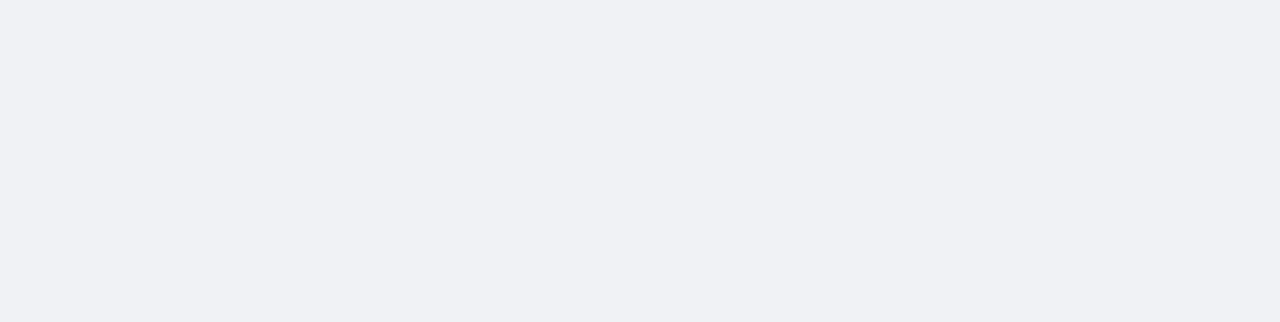
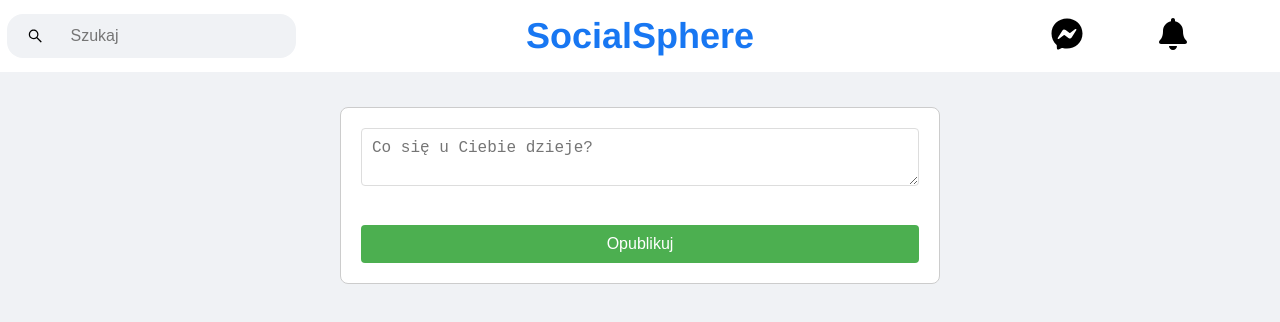
Before and after one commit to JakubWojtkowski/SocialSphere, a React (Create React App) app in the folder client/: page /MainArea in a window 1280 px wide. Before the commit this address had no page. Shown: the top 322 px of the page. Built offline with nearby package versions, Linux system fonts and the light colour scheme.

Commit message:
start homepage

```diff
--- a/client/package.json
+++ b/client/package.json
@@ -9,6 +9,7 @@
     "@testing-library/user-event": "^13.5.0",
     "react": "^18.2.0",
     "react-dom": "^18.2.0",
+    "react-icons": "^5.0.1",
     "react-router-dom": "^6.21.3",
     "react-scripts": "5.0.1",
     "web-vitals": "^2.1.4"
--- a/client/src/App.js
+++ b/client/src/App.js
@@ -1,38 +1,14 @@
-import React, { useEffect, useState } from 'react';
+import React from 'react';
 import { Routes, Route } from 'react-router-dom';
 import LoginPage from './LoginPage/LoginPage';
-import HeaderArea from './HeaderArea/HeaderArea';
+import MainArea from './MainArea/MainArea';
 
 function App() {
-	//const [posts, setPosts] = useState([]);
-
-	// const getPosts = async () => {
-	//   await fetch("/api")
-	//     .then((res) => res.json())
-	//     .then((data) => setPosts(data.posts))
-	//     .catch((error) => console.error(error));
-	// };
-
-	// useEffect(() => {
-	//   getPosts();
-	// }, []);
-
 	return (
 		<div className='App'>
-			{/* {!posts
-        ? "Loading..."
-        : posts.map((post, index) => {
-            return (
-              <div key={index}>
-                <h1>{post.id}</h1>
-                <p>{post.title}</p>
-                <hr></hr>
-              </div>
-            );
-          })} */}
 			<Routes>
 				<Route path='/' exact={true} element={<LoginPage />} />
-				<Route path='/HeaderArea' element={<HeaderArea />} />
+				<Route path='/MainArea' element={<MainArea />} />
 			</Routes>
 		</div>
 	);
--- /dev/null
+++ b/client/src/CreateBoxPost/CreateBoxPost.css
@@ -0,0 +1,38 @@
+.container {
+    width: 600px;
+    margin: 20px auto;
+    border: 1px solid #ccc;
+    padding: 20px;
+    border-radius: 8px;
+    background: #fff;
+  }
+
+  .header {
+    font-size: 18px;
+    margin-bottom: 15px;
+  }
+
+  .form {
+    display: flex;
+    flex-direction: column;
+  }
+
+  .textarea {
+    width: 100%;
+    padding: 10px;
+    font-size: 16px;
+    margin-bottom: 10px;
+    border-radius: 4px;
+    border: 1px solid #ddd;
+    resize: vertical;
+  }
+
+  .button {
+    padding: 10px;
+    background: #4CAF50;
+    color: #fff;
+    border: none;
+    border-radius: 4px;
+    cursor: pointer;
+    font-size: 16px;
+  }
--- /dev/null
+++ b/client/src/CreateBoxPost/CreateBoxPost.js
@@ -0,0 +1,37 @@
+import React, { useState } from 'react';
+import './CreateBoxPost.css';
+
+function CreateBoxPost() {
+	const [postContent, setPostContent] = useState('');
+
+	const handlePostChange = e => {
+		setPostContent(e.target.value);
+	};
+
+	const handlePostSubmit = e => {
+		e.preventDefault();
+
+		//dodawanie do servera
+
+		setPostContent('');
+	};
+
+    return (
+		<div className='container'>
+			<form onSubmit={handlePostSubmit} className='form'>
+				<textarea
+					className='textarea'
+					placeholder='Co się u Ciebie dzieje?'
+					value={postContent}
+					onChange={handlePostChange}
+				/>
+				<br />
+				<button type='submit' className='button'>
+					Opublikuj
+				</button>
+			</form>
+		</div>
+	);
+}
+
+export default CreateBoxPost;
--- a/client/src/HeaderArea/HeaderArea.css
+++ b/client/src/HeaderArea/HeaderArea.css
@@ -0,0 +1,91 @@
+html{
+    font: size 60%;
+    box-sizing: border-box;
+    margin-right: 0px;
+}
+*{
+    margin: 0%;
+}
+body{
+    font:1.6rem helvetica;
+    background-color: #f0f2f5;
+}
+.HomePage{
+    display: grid;
+}
+.header{
+    display: flex;
+    justify-content: space-between;
+    align-items: center;
+    background-color: white;
+    position: sticky;
+    top: 0;
+    width: 100%;
+    height: 4.5rem;
+    border: .1rem black;
+}
+.first-header{
+    display: flex;
+    width: 25%;
+}
+.Search{
+    display: flex;
+    align-items: center;
+    background-color: #F0F2F5;
+    border-radius: 1rem;
+    height: 2.8rem;
+    padding: 0 20px;
+    margin: 28px 7px;
+
+}
+input[type=Search]{
+    width: 100%;
+    padding: 12px 27px;
+    margin: 8px 0;
+    align-items: center;
+    box-sizing: border-box;
+    outline-width: 50px;
+    background-color: #F0F2F5;
+    border:none;
+}
+input::placeholder{font-size: 1rem;}
+
+.middle-header{
+    text-align: center;
+    width: 50%;
+    margin-left: 0;
+}
+
+.middle-header a {
+    text-decoration: none;
+    color: #1877F2;
+    font-weight: bold;
+}
+.Icon{
+    display: flex;
+    align-items: center;
+    cursor: pointer;
+    padding: 0 50px;
+}
+
+.third-header{
+    display: flex;
+    flex-grow: 1;
+    align-items: center;
+    justify-content: space-evenly;
+    width: 25%;
+    padding: 1em;
+}
+.Plus{
+    display: flex;
+    align-items: center;
+    cursor: pointer;
+    padding: 0px 50px;
+    border-radius: 50%;
+    height: 2.7rem;
+    background-color: #F0F2F5;
+}
+
+.active {
+    color: #1877F2;
+}
--- a/client/src/HeaderArea/HeaderArea.js
+++ b/client/src/HeaderArea/HeaderArea.js
@@ -1,9 +1,37 @@
-import React from "react";
+import React from 'react';
+import { AiOutlineSearch } from 'react-icons/ai';
+import {
+	FaFacebookMessenger,
+	FaBell,
+} from 'react-icons/fa';
+import './HeaderArea.css';
 
 function HeaderArea() {
-    return (
-        <h1>Siema</h1>
-    )
+	return (
+		<div className='HomePage'>
+			<div className='header'>
+				<div className='first-header'>
+					<div className='Search'>
+						<AiOutlineSearch style={{ height: '4rem' }} />
+						<input placeholder='Szukaj' type='Search' />
+					</div>
+				</div>
+
+				<div className='middle-header'>
+					<a href='#'><h1>SocialSphere</h1></a>
+				</div>
+
+				<div className='third-header'>
+					<div className='plus'>
+						<FaFacebookMessenger fontSize='2rem' />
+					</div>
+					<div className='plus'>
+						<FaBell fontSize='2rem' />
+					</div>
+				</div>
+			</div>
+		</div>
+	);
 }
 
 export default HeaderArea;
--- a/client/src/LoginPage/LoginPage.js
+++ b/client/src/LoginPage/LoginPage.js
@@ -16,7 +16,7 @@ function LoginPage() {
 					<input type='Password' placeholder='Hasło' />
 					<br></br>
 					<button className='btn'>
-						<Link to='/HeaderArea'>Zaloguj się</Link>
+						<Link to='/MainArea'>Zaloguj się</Link>
 					</button>
 				</div>
 				<div className='forget'>
--- /dev/null
+++ b/client/src/MainArea/MainArea.js
@@ -0,0 +1,19 @@
+import React from 'react';
+import './MainArea.css';
+import HeaderArea from '../HeaderArea/HeaderArea';
+import CreateBoxPost from '../CreateBoxPost/CreateBoxPost';
+
+function MainArea() {
+
+
+	return (
+		<>
+			<HeaderArea />
+			<div className='body'>
+				<CreateBoxPost />
+			</div>
+		</>
+	);
+}
+
+export default MainArea;
```
Also changed, not shown: client/src/Feed/Feed.js (added, +10 -0 lines), client/src/Feed/Feed.css (added), client/src/MainArea/MainArea.css (added), 1 other file (tests, documents, lock files or other folders).
